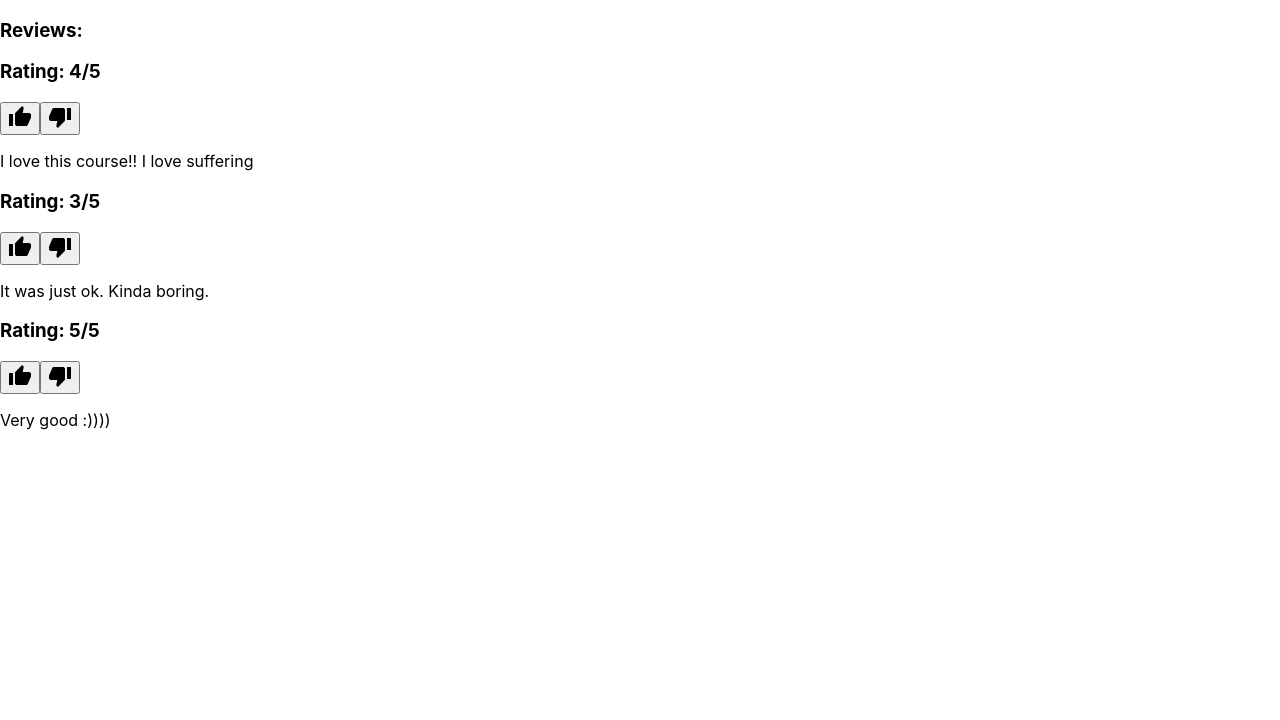
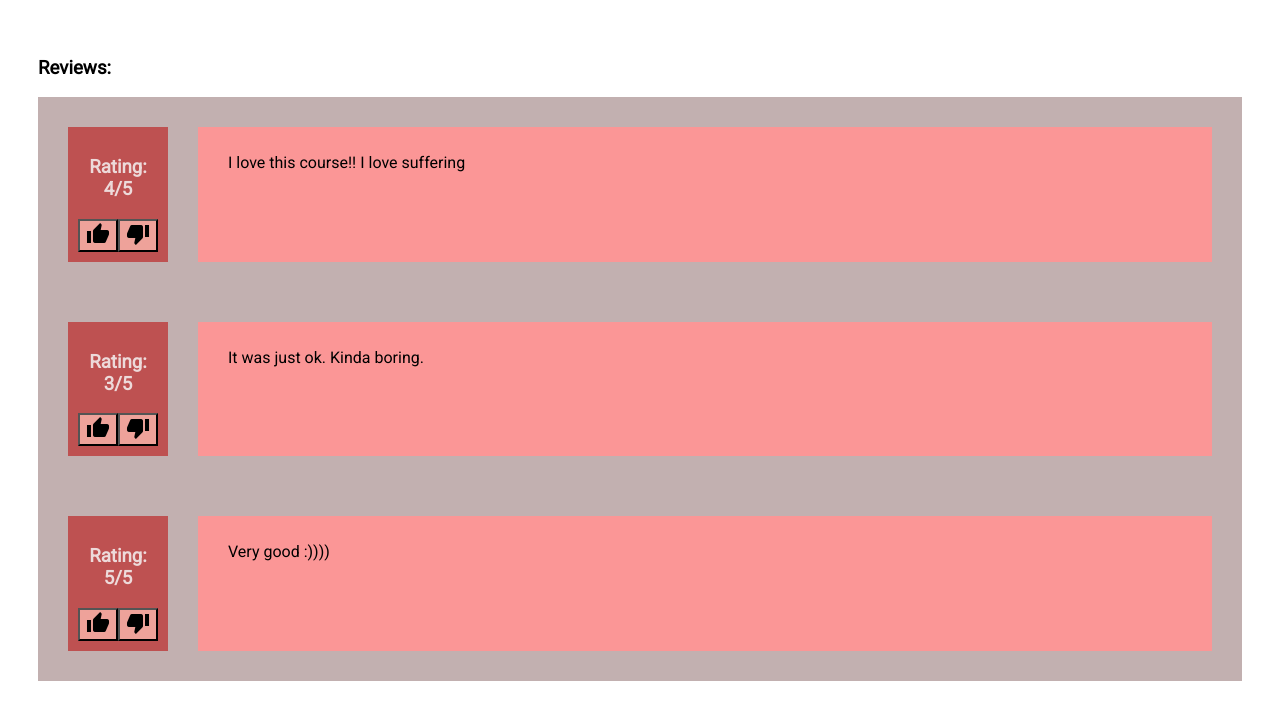
Before and after one commit to aaronNgu/CourseHub, a React (Create React App) app: page / in a window 1280 px wide. Shown: the top 720 px of the page. Built offline with nearby package versions, Linux system fonts and the light colour scheme.

Commit message:
added some styling loosely based on figma

```diff
--- a/public/index.html
+++ b/public/index.html
@@ -4,6 +4,7 @@
     <!-- just for now, before we decide on which library to use-->
     <link href="https://fonts.googleapis.com/icon?family=Material+Icons"
           rel="stylesheet">
+    <link href='https://fonts.googleapis.com/css?family=Roboto' rel='stylesheet'>
   </head>
   <body>
     <div id="root"></div>
--- a/src/components/ReviewItem.js
+++ b/src/components/ReviewItem.js
@@ -6,12 +6,12 @@ class ReviewItem extends React.Component {
         return (
             <div className="reviewItem">
                 <div className="ratingSummary">
-                    <div className="rating">
-                        <h3 className="dates">Rating: {this.props.rating}/5</h3>
+                    <div>
+                        <h3 className="rating">Rating: {this.props.rating}/5</h3>
                     </div>
                     <div className="thumbButtons">
-                        <button><i class="material-icons md-24">thumb_up</i></button>
-                        <button><i class="material-icons md-24">thumb_down</i></button>
+                        <button><i class="material-icons">thumb_up</i></button>
+                        <button><i class="material-icons">thumb_down</i></button>
                     </div>
                 </div>
                 <div className="review">
--- a/src/index.css
+++ b/src/index.css
@@ -1,13 +1,51 @@
 body {
-  margin: 0;
-  font-family: -apple-system, BlinkMacSystemFont, 'Segoe UI', 'Roboto', 'Oxygen',
-    'Ubuntu', 'Cantarell', 'Fira Sans', 'Droid Sans', 'Helvetica Neue',
-    sans-serif;
-  -webkit-font-smoothing: antialiased;
-  -moz-osx-font-smoothing: grayscale;
+  font-family: 'Roboto';
+  padding: 30px;
 }
 
-code {
-  font-family: source-code-pro, Menlo, Monaco, Consolas, 'Courier New',
-    monospace;
+.reviewList {
+  display: flex;
+  flex-direction: column;
+  justify-content: space-between;
 }
+
+.reviewItem {
+  display: flex;
+  justify-content: left;
+  flex-direction: row;
+  background-color: #C2B0B0;
+  padding: 30px;
+}
+
+.ratingSummary {
+  padding: 10px;
+  background-color: #BE5151;
+}
+
+.rating {
+  color: #eddada;
+  text-align: center;
+}
+
+.thumbButtons {
+  display: flex;
+  justify-content: space-between;
+  flex-direction: row;
+}
+
+.thumbButtons button {
+  background-color: #eea29a;
+  font-size: 12px;
+}
+
+.thumbButtons button:hover {
+  background-color: #e65a4c;
+  font-size: 12px;
+}
+
+.review {
+  margin-left: 30px;
+  padding: 10px 30px;
+  background-color: #FB9696;
+  width: 100%;
+}
```
